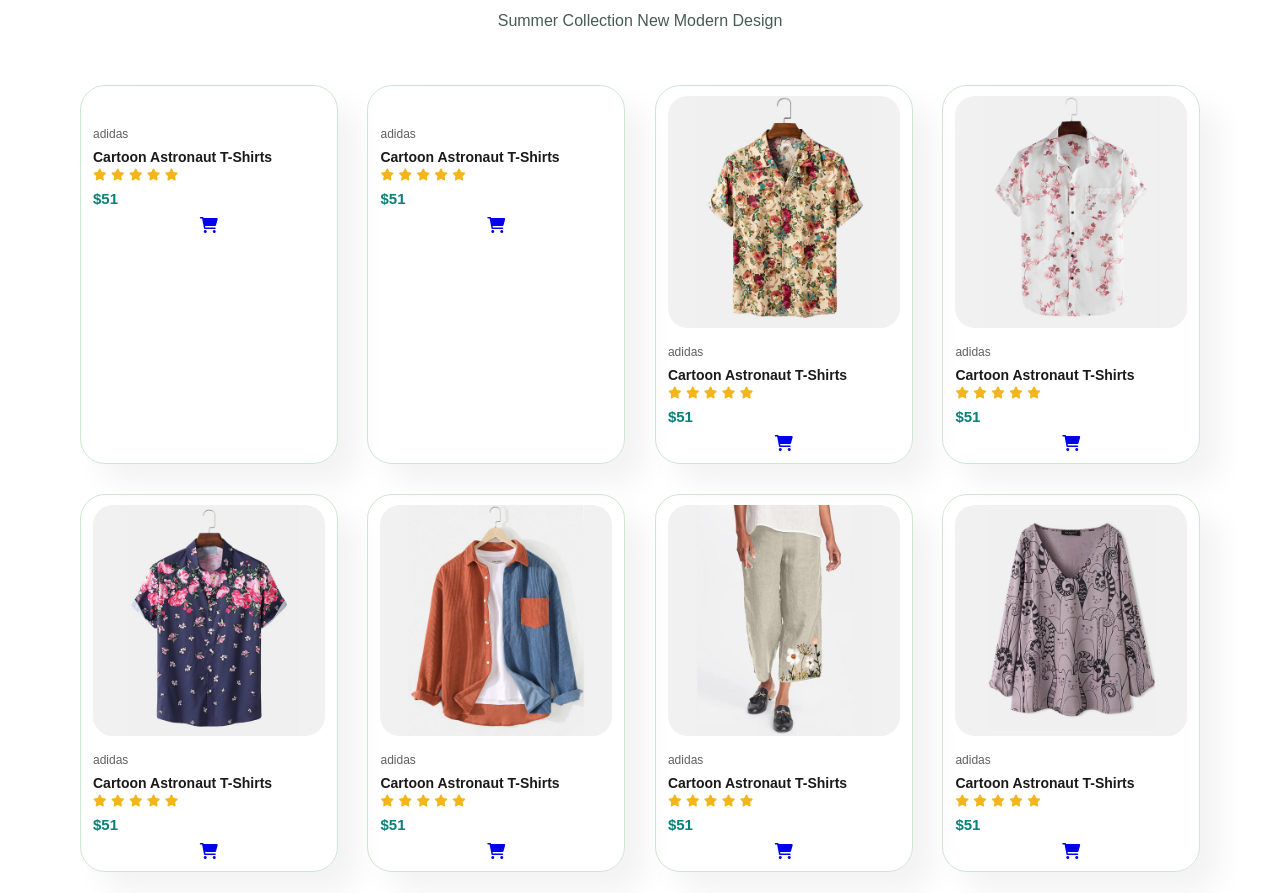
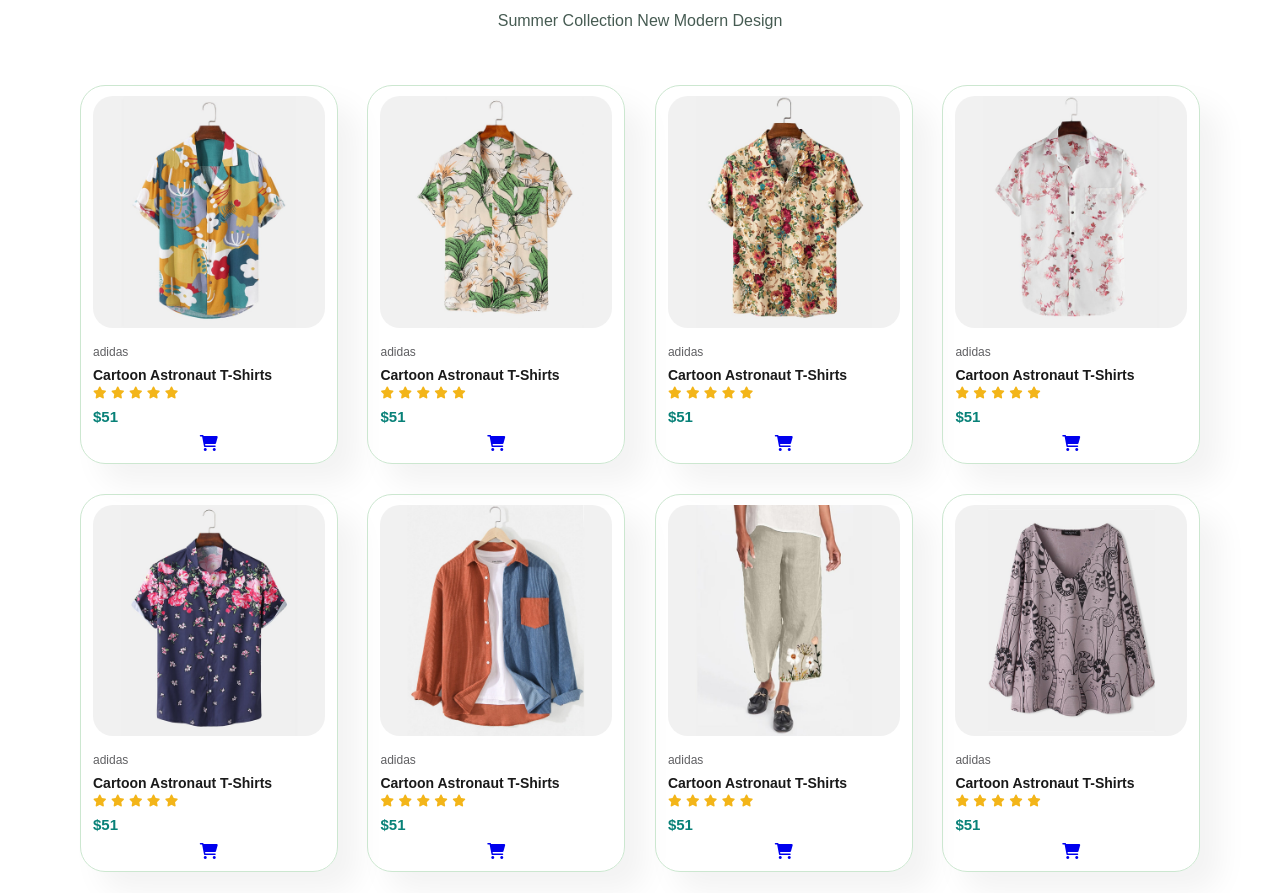
Before and after one commit to ayushh30/Group-Project-RCA, a plain HTML site: page index.html in a window 1280 px wide. Shown: the part 1246-2139 px from the top of the page. Drawn offline with Linux system fonts and the light colour scheme; files whose address does not match are found by name; a web font is replaced by a local one.

Commit message:
Update index.html

```diff
--- a/index.html
+++ b/index.html
@@ -68,7 +68,7 @@
         <p>Summer Collection New Modern Design</p>
         <div class="pro-container">
             <div class="pro">
-                <img src="products/f1.jpg" alt="">
+                <img src="f1.jpg" alt="">
                 <div class="desc">
                     <span>adidas</span>
                     <h5>Cartoon Astronaut T-Shirts</h5>
@@ -84,7 +84,7 @@
                 <a href="#"><i class="fa-solid fa-cart-shopping cart"></i></a>
             </div>
             <div class="pro">
-                <img src="products/f2.jpg" alt="">
+                <img src="f2.jpg" alt="">
                 <div class="desc">
                     <span>adidas</span>
                     <h5>Cartoon Astronaut T-Shirts</h5>
```
